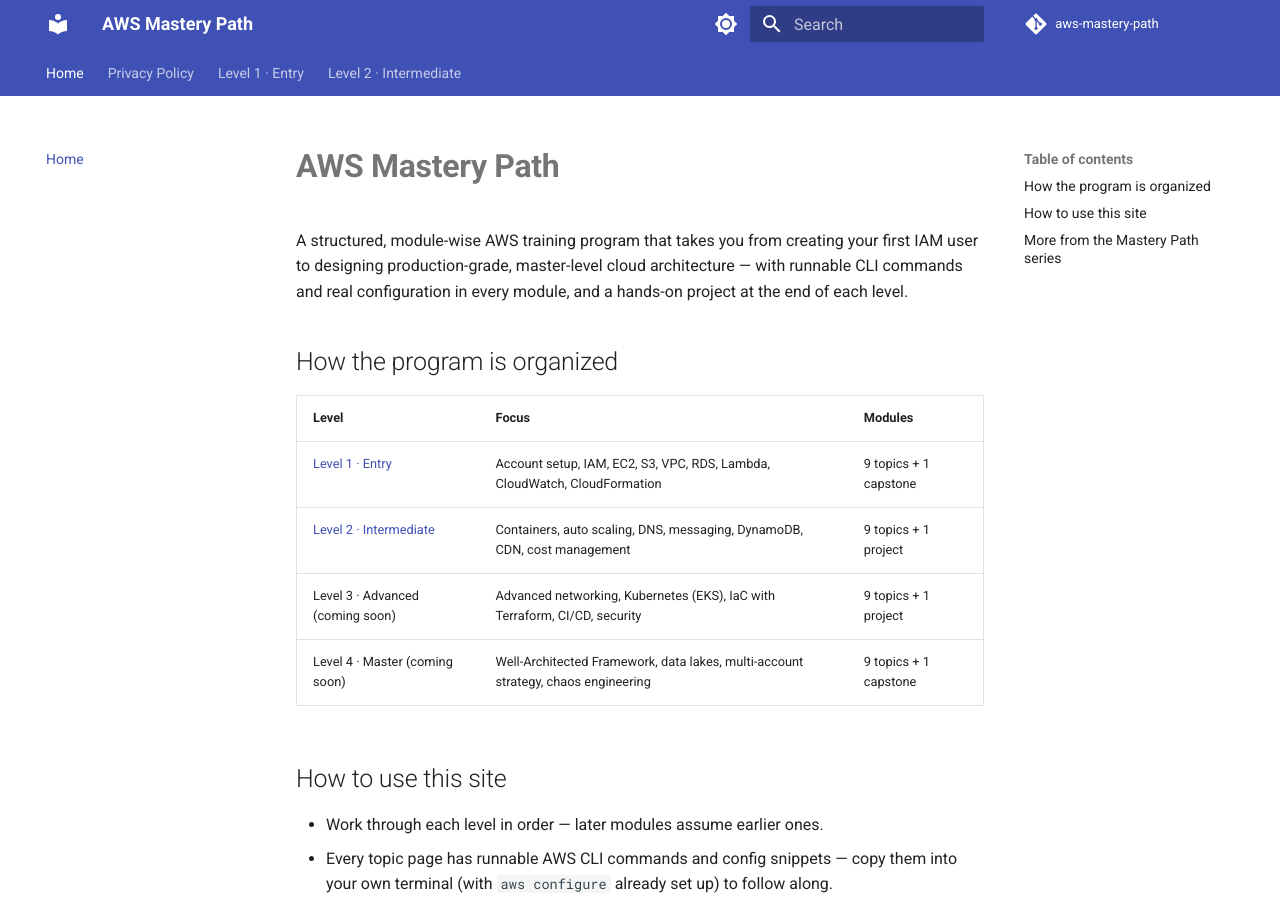
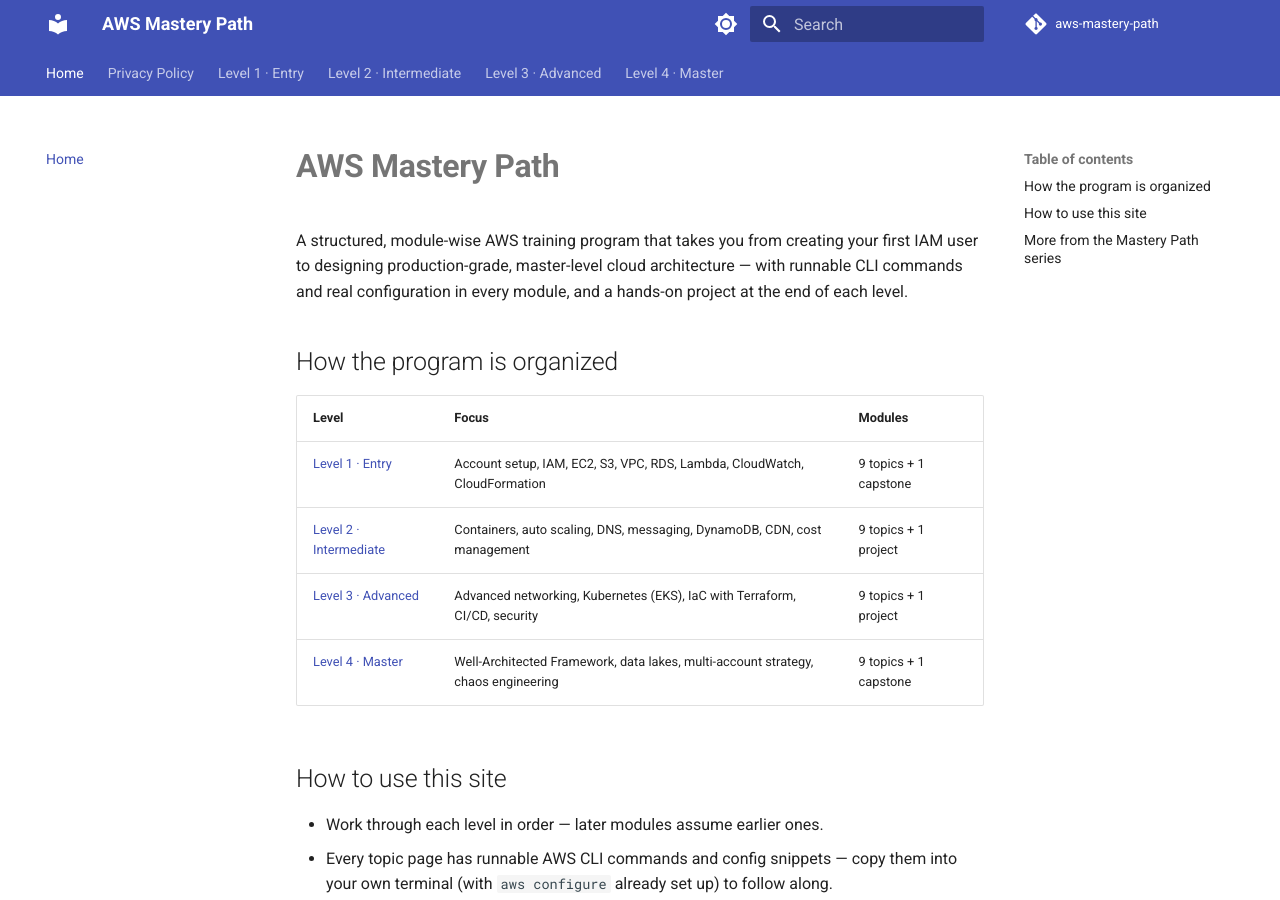
Before and after one commit to SIGILIPELLI/aws-mastery-path, an MkDocs documentation site: the page built from docs/index.md, in a window 1280 px wide and 900 px high. Built offline with MkDocs 1.6.1 and Material for MkDocs 9.7.7, drawn with Linux system fonts in a browser that asks for light colours; comment, search, counter and statistics services are not loaded; part of the change alters nothing that is shown.

Commit message:
Restore finished level(s) to nav/sitemap/homepage
Co-Authored-By: Claude Opus 5 <noreply@anthropic.com>

```diff
--- a/docs/index.md
+++ b/docs/index.md
@@ -16,8 +16,8 @@ module, and a hands-on project at the end of each level.
 |-------|-------|---------|
 | [Level 1 · Entry](level-1/index.md) | Account setup, IAM, EC2, S3, VPC, RDS, Lambda, CloudWatch, CloudFormation | 9 topics + 1 capstone |
 | [Level 2 · Intermediate](level-2/index.md) | Containers, auto scaling, DNS, messaging, DynamoDB, CDN, cost management | 9 topics + 1 project |
-| Level 3 · Advanced (coming soon) | Advanced networking, Kubernetes (EKS), IaC with Terraform, CI/CD, security | 9 topics + 1 project |
-| Level 4 · Master (coming soon) | Well-Architected Framework, data lakes, multi-account strategy, chaos engineering | 9 topics + 1 capstone |
+| [Level 3 · Advanced](level-3/index.md) | Advanced networking, Kubernetes (EKS), IaC with Terraform, CI/CD, security | 9 topics + 1 project |
+| [Level 4 · Master](level-4/index.md) | Well-Architected Framework, data lakes, multi-account strategy, chaos engineering | 9 topics + 1 capstone |
 
 ## How to use this site
 
--- a/mkdocs.yml
+++ b/mkdocs.yml
@@ -74,7 +74,27 @@ nav:
       - "08 · CloudFront & CDN Basics": level-2/08-cloudfront-cdn.md
       - "09 · Cost Management & Billing": level-2/09-cost-management-billing.md
       - "10 · Project — Scalable Web App": level-2/10-project-scalable-web-app.md
-# --- auto-pruned stub levels (see AdSense low-value-content fix) ---
-exclude_docs: |
-  level-3/*.md
-  level-4/*.md
+  - "Level 3 · Advanced":
+      - Overview: level-3/index.md
+      - "Advanced VPC (Peering, Transit Gateway, VPN)": level-3/01-advanced-vpc.md
+      - "Kubernetes on AWS (EKS)": level-3/02-eks-kubernetes.md
+      - "Step Functions & Orchestration": level-3/03-step-functions-orchestration.md
+      - "Advanced IAM (SCPs, Permission Boundaries)": level-3/04-advanced-iam.md
+      - "Terraform on AWS": level-3/05-terraform-on-aws.md
+      - "CI/CD (CodePipeline, CodeBuild, CodeDeploy)": level-3/06-cicd-codepipeline.md
+      - "Multi-Region & Disaster Recovery": level-3/07-multi-region-disaster-recovery.md
+      - "Advanced Monitoring (X-Ray & Tracing)": level-3/08-advanced-monitoring-xray.md
+      - "Security Deep Dive (GuardDuty, WAF, Security Hub)": level-3/09-security-deep-dive.md
+      - "Project — Multi-Tier CI/CD Pipeline": level-3/10-project-cicd-pipeline.md
+  - "Level 4 · Master":
+      - Overview: level-4/index.md
+      - "AWS Well-Architected Framework": level-4/01-well-architected-framework.md
+      - "Advanced Serverless (EventBridge at Scale)": level-4/02-advanced-serverless-eventbridge.md
+      - "Data Lakes & Analytics (S3, Athena, Glue, Redshift)": level-4/03-data-lakes-analytics.md
+      - "Kubernetes at Scale (EKS Production Patterns)": level-4/04-eks-at-scale.md
+      - "Multi-Account Strategy (Organizations, Control Tower)": level-4/05-multi-account-strategy.md
+      - "Cost Optimization at Scale": level-4/06-cost-optimization-at-scale.md
+      - "Advanced Networking (Direct Connect, Global Accelerator)": level-4/07-advanced-networking.md
+      - "Compliance & Governance (Config, Audit Manager)": level-4/08-compliance-governance.md
+      - "Chaos Engineering & Resilience Testing": level-4/09-chaos-engineering-resilience.md
+      - "Capstone Project — Production-Grade Cloud Architecture": level-4/10-capstone-project.md
```
